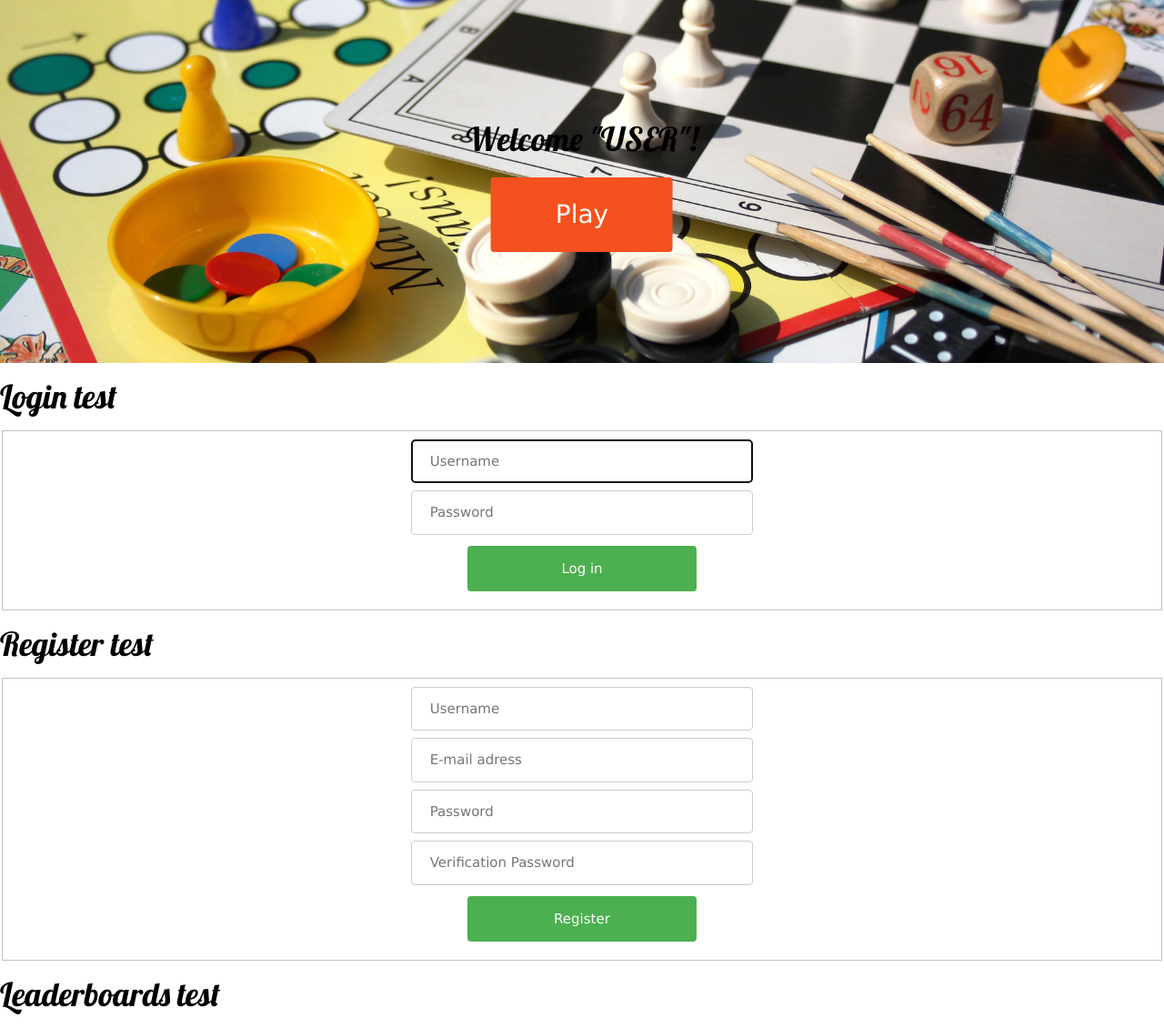
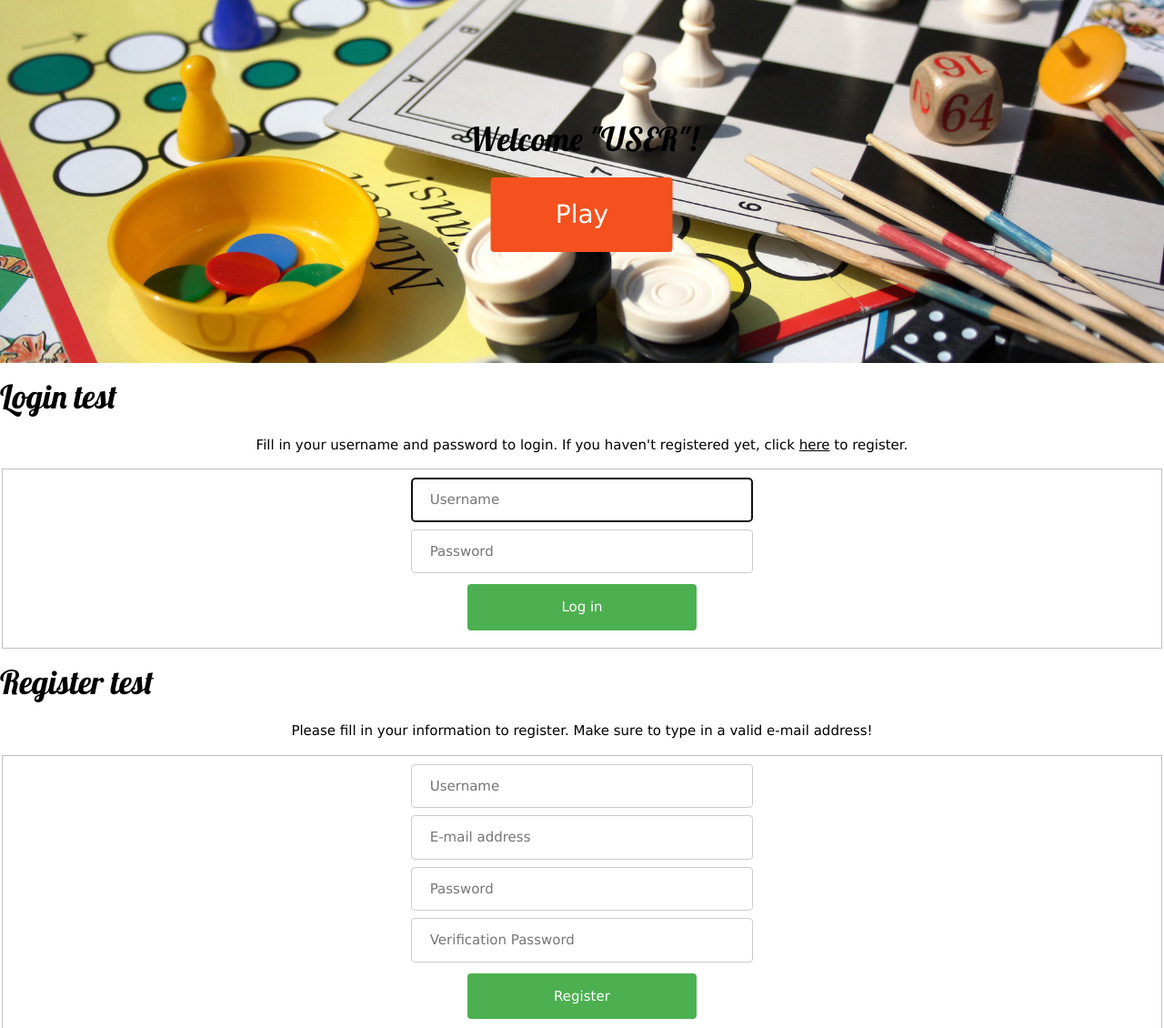
Before and after one commit to Erebeer/Technisch-Ontwerp, a Flask app: page /testlayout in a window 1280 px wide. Shown: the part 270-1400 px from the top of the page at 91% size. Run offline with Flask 2, Linux system fonts and the light colour scheme; some libraries are stand-ins or nearby versions.

Commit message:
Icon toegevoegd aan testlayout, minor changes aan testlayout uitgevoerd.

```diff
--- a/templates/testlayout.html
+++ b/templates/testlayout.html
@@ -6,6 +6,7 @@
 <meta name="viewport" content="width=device-width, initial-scale=1">
 <link rel="stylesheet" href="https://www.w3schools.com/w3css/4/w3.css">
 <link rel="stylesheet" href="https://fonts.googleapis.com/css?family=Lobster">
+<link rel="shortcut icon" href="/static/img/game-controller.png">
 
 <style>
 
@@ -17,6 +18,7 @@
 </style>
 
 <title>TRIVIA</title>
+
 </head>
 
 <body>
@@ -45,12 +47,13 @@
 <div class="header-image">
   <div class="header-text">
     <h1 class="hoofd"><div class="zwart">Welcome "USER"!</div></h1>
-    <button class="button"><span>Play </span></button>
+    <a href="/login"><button class="button"><span>Play </span></button></a>
   </div>
 </div>
 
 <!-- Login -->
 <h1 class="hoofd">Login test</h1>
+ <p class="midden">Fill in your username and password to login. If you haven't registered yet, click <a href="/register">here</a> to register.</p>
  <form action="{{ url_for('login') }}" method="post">
         <fieldset class="midden">
             <div class="form-group">
@@ -67,13 +70,14 @@
 
 <!-- Register -->
 <h1 class="hoofd">Register test</h1>
+<p class="midden">Please fill in your information to register. Make sure to type in a valid e-mail address!</p>
     <form action="{{ url_for('register') }}" method="post">
         <fieldset class="midden">
             <div class="form-group">
                 <input autocomplete="off" autofocus class="form-control" name="username" placeholder="Username" type="text"/>
             </div>
             <div class="form-group">
-                <input autocomplete="off" autofocus class="form-control" name="email" placeholder="E-mail adress" type="text"/>
+                <input autocomplete="off" autofocus class="form-control" name="email" placeholder="E-mail address" type="text"/>
             </div>
             <div class="form-group">
                 <input class="form-control" name="password" placeholder="Password" type="password"/>
```
Also changed, not shown: static/testlayout2.css (+5 -3 lines), static/img/game-controller.png (added).
